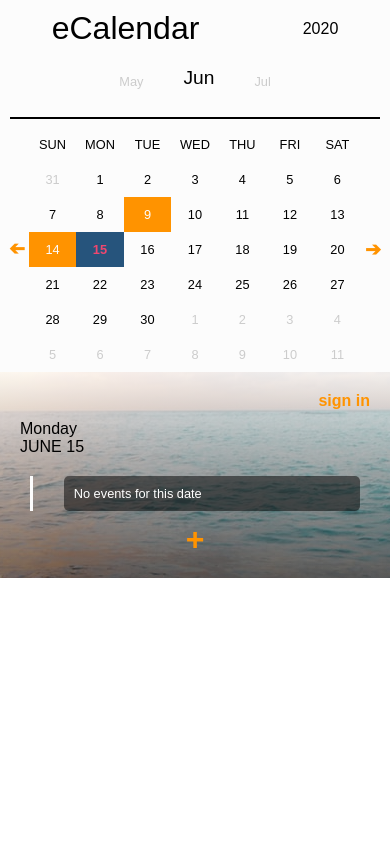
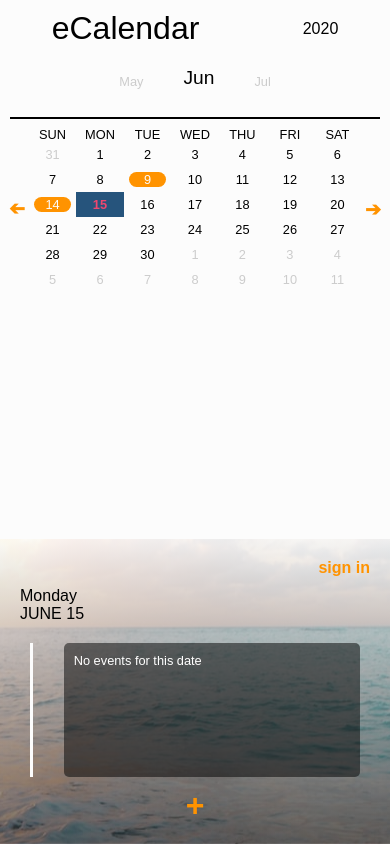
Before and after one commit to clarkj99/Calendar, a React (Create React App) app in the folder calendar-react/: page / in a window 390 px wide. Built offline with nearby package versions, Linux system fonts and the light colour scheme.

Commit message:
Better Styling for Tablet

```diff
--- a/calendar-react/src/features/calendar/Calendar.css
+++ b/calendar-react/src/features/calendar/Calendar.css
@@ -20,13 +20,21 @@ body {
 .section {
   display: flex;
   box-sizing: content-box;
+  height: 100vh;
+  width: 100vw;
 }
 
-@media (max-width: 600px) {
+@media (max-width: 559px) {
   .section {
     display: flex;
     flex-direction: column;
     box-sizing: border-box;
+  }
+}
+
+@media (min-width: 600px) {
+  .calendar-dates > div {
+    min-height: 8vh;
   }
 }
 
@@ -66,22 +74,31 @@ body {
   align-items: center;
 }
 
-.calendar-dates > span,
+.calendar-dates > div,
 .calendar-days > span {
   min-width: 14.2857%;
   max-width: 14.2857vw;
   position: relative;
   font-size: var(--smaller-font-size);
-  padding: 10px 0;
+  /* padding: 5px 0; */
   margin: 0px;
+  display: flex;
+  justify-content: center;
+  align-items: center;
 }
 
-.calendar-dates > span.selected {
+.calendar-dates > div > span:first-child {
+  flex: 1;
+  padding: 1 5px 0;
+  margin: 5px;
+}
+
+.calendar-dates > div.selected {
   background-color: var(--primary);
   color: var(--white);
 }
 
-.calendar-dates > span:hover {
+.calendar-dates > div:hover {
   background-color: var(--hover);
 }
 
@@ -94,15 +111,28 @@ body {
   font-size: var(--smaller-font-size);
 }
 
-span.active-day.current {
+div.active-day.current {
   font-weight: bold;
   /* font-size: var(--main-font-size); */
   color: var(--highlight);
 }
-span.events {
+div.events > span:first-child {
   background-color: var(--secondary);
   color: var(--white);
+
+  border-radius: 10px;
 }
+
+/* div.events > span:last-child {
+  position: absolute;
+  top: 0px;
+  right: 40%;
+  padding: 5px;
+  border-radius: 50%;
+  background: red;
+  color: white;
+} */
+
 .h-line hr {
   height: 2px;
   border-width: 0;
@@ -216,7 +246,7 @@ span.events {
 .modal-content {
   max-width: 420px;
   background-color: var(--white);
-  margin: 15px auto;
+  margin: 15% auto;
   padding: 20px;
   width: 80%; /* Could be more or less, depending on screen size */
   border-radius: 5px;
--- a/calendar-react/src/features/calendar/Calendar.js
+++ b/calendar-react/src/features/calendar/Calendar.js
@@ -104,7 +104,8 @@ function eventModal(modalActive, setModalActive) {
 const sampleEvents = [
     { title: "Goat yoga", startTime: new Date(Date.UTC(2020, 5, 9, 14, 0, 0)), people: "Soren", location: "The Office", description: "I'm not sure what's happening, but I like it." },
     { title: "Dental Cleaning", startTime: new Date(Date.UTC(2020, 5, 14, 16, 0, 0)), people: "Adele", location: "The Office", description: "I'm not sure what's happening, but I like it." },
-    { title: "Tee time", startTime: new Date(Date.UTC(2020, 4, 18, 18, 30, 0)), people: "Marge", location: "The Office", description: "I'm not sure what's happening, but I like it." }
+    { title: "Tee time", startTime: new Date(Date.UTC(2020, 4, 18, 11, 30, 0)), people: "Marge", location: "The Office", description: "I'm not sure what's happening, but I like it." },
+    { title: "Meet with plumber", startTime: new Date(Date.UTC(2020, 4, 18, 18, 0, 0)), people: "Sam", location: "The Office", description: "I'm not sure what's happening, but I like it." }, { title: "Date with Adele", startTime: new Date(Date.UTC(2020, 4, 18, 23, 30, 0)), people: "Michael", location: "The Office", description: "I'm not sure what's happening, but I like it." }
 ]
 
 // const useEventForm = (callback) => {
@@ -157,6 +158,7 @@ export function Calendar() {
     const selectedDayEvents = events.filter(event => event.startTime.toLocaleDateString() === selectedDate.toLocaleDateString())
     const month = dateForMonth.getMonth();
     // const { value, bind, reset } = useInput('');
+
     return (
         <div className="section">
             <div className='calendar-box'>
@@ -179,7 +181,10 @@ export function Calendar() {
                             {days.map(day => <span key={day}>{day}</span>)}
                         </div>
                         <div className="calendar-dates">
-                            {calendarDaysJS(dateForMonth).map(item => <span key={item.month + ' ' + item.day} className={dateClass(item, month, today, events, selectedDate)} onClick={() => setSelectedDate(new Date(item.year, item.month, item.day))}>{item.day}</span>)}
+                            {calendarDaysJS(dateForMonth).map(item => <div key={item.month + ' ' + item.day} className={dateClass(item, month, today, events, selectedDate)} onClick={() => setSelectedDate(new Date(item.year, item.month, item.day))}>
+                                <span>{item.day}</span>
+                                <span></span>
+                            </div>)}
                         </div>
                     </div>
                     <span className="calendar-arrow text-button" onClick={() => changeMonth(1, dateForMonth, setDateForMonth)}>{String.fromCharCode(10132)}</span>
```
